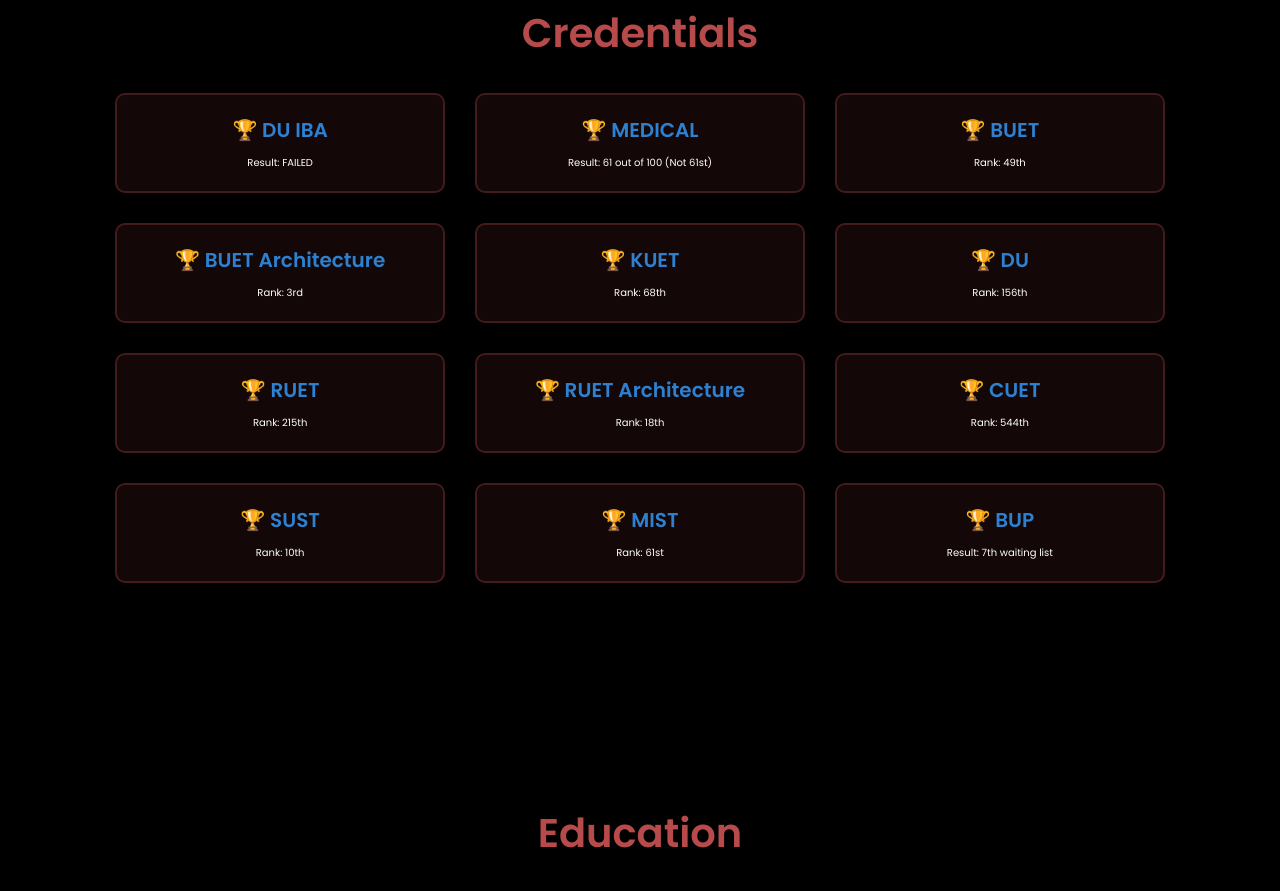
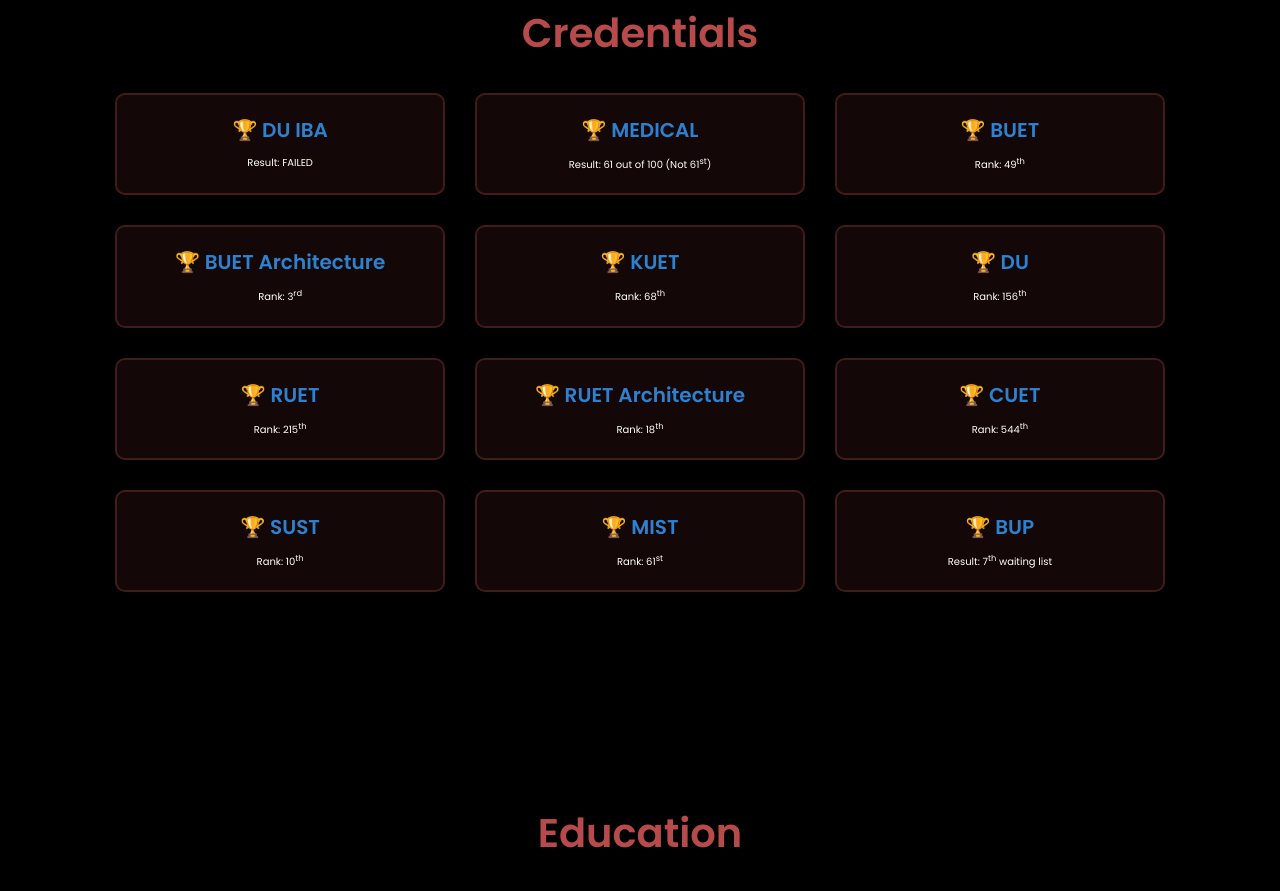
Before and after one commit to MdManiruzzamanMridul/SHIT, a plain HTML site: page index.html in a window 1280 px wide. Shown: the part 877-1768 px from the top of the page. Drawn offline with Linux system fonts and the light colour scheme.

Commit message:
Final Shit

```diff
--- a/index.html
+++ b/index.html
@@ -63,47 +63,47 @@
             </div>
             <div class="credential-item">
                 <h3>🏆 MEDICAL</h3>
-                <p>Result: 61 out of 100 (Not 61st)</p>
+                <p>Result: 61 out of 100 (Not 61<sup>st</sup>)</p>
             </div>
             <div class="credential-item">
                 <h3>🏆 BUET</h3>
-                <p>Rank: 49th</p>
+                <p>Rank: 49<sup>th</sup></p>
             </div>
             <div class="credential-item">
                 <h3>🏆 BUET Architecture</h3>
-                <p>Rank: 3rd</p>
+                <p>Rank: 3<sup>rd</sup></p>
             </div>
             <div class="credential-item">
                 <h3>🏆 KUET</h3>
-                <p>Rank: 68th</p>
+                <p>Rank: 68<sup>th</sup></p>
             </div>
             <div class="credential-item">
                 <h3>🏆 DU</h3>
-                <p>Rank: 156th</p>
+                <p>Rank: 156<sup>th</sup></p>
             </div>
             <div class="credential-item">
                 <h3>🏆 RUET</h3>
-                <p>Rank: 215th</p>
+                <p>Rank: 215<sup>th</sup></p>
             </div>
             <div class="credential-item">
                 <h3>🏆 RUET Architecture</h3>
-                <p>Rank: 18th</p>
+                <p>Rank: 18<sup>th</sup></p>
             </div>
             <div class="credential-item">
                 <h3>🏆 CUET</h3>
-                <p>Rank: 544th</p>
+                <p>Rank: 544<sup>th</sup></p>
             </div>
             <div class="credential-item">
                 <h3>🏆 SUST</h3>
-                <p>Rank: 10th</p>
+                <p>Rank: 10<sup>th</sup></p>
             </div>
             <div class="credential-item">
                 <h3>🏆 MIST</h3>
-                <p>Rank: 61st</p>
+                <p>Rank: 61<sup>st</sup></p>
             </div>
             <div class="credential-item">
                 <h3>🏆 BUP</h3>
-                <p>Result: 7th waiting list</p>
+                <p>Result: 7<sup>th</sup> waiting list</p>
             </div>
         </div>
     </section>
```
